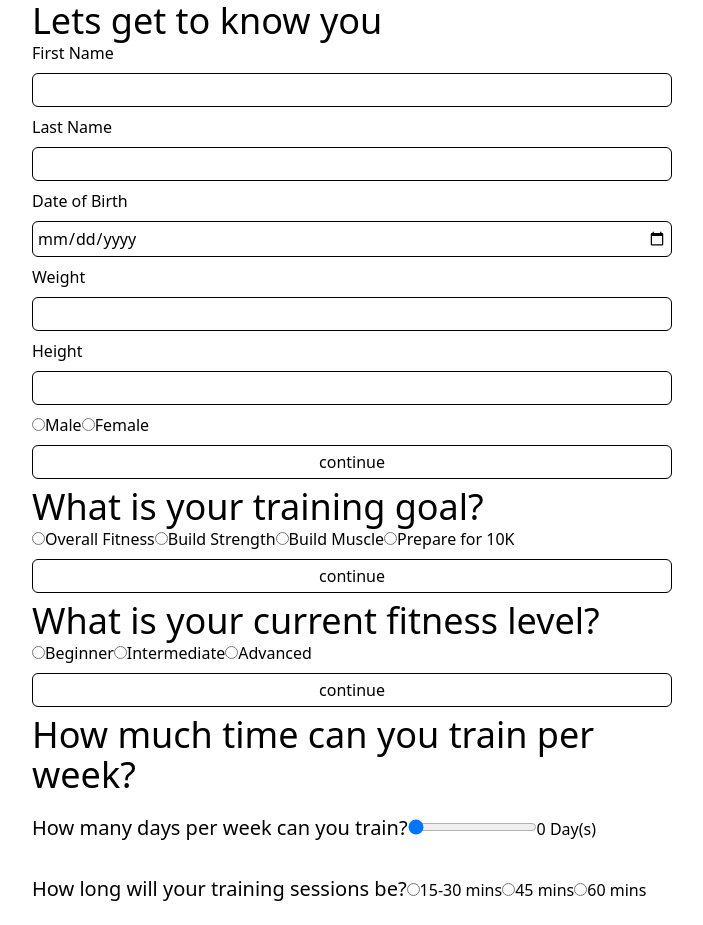
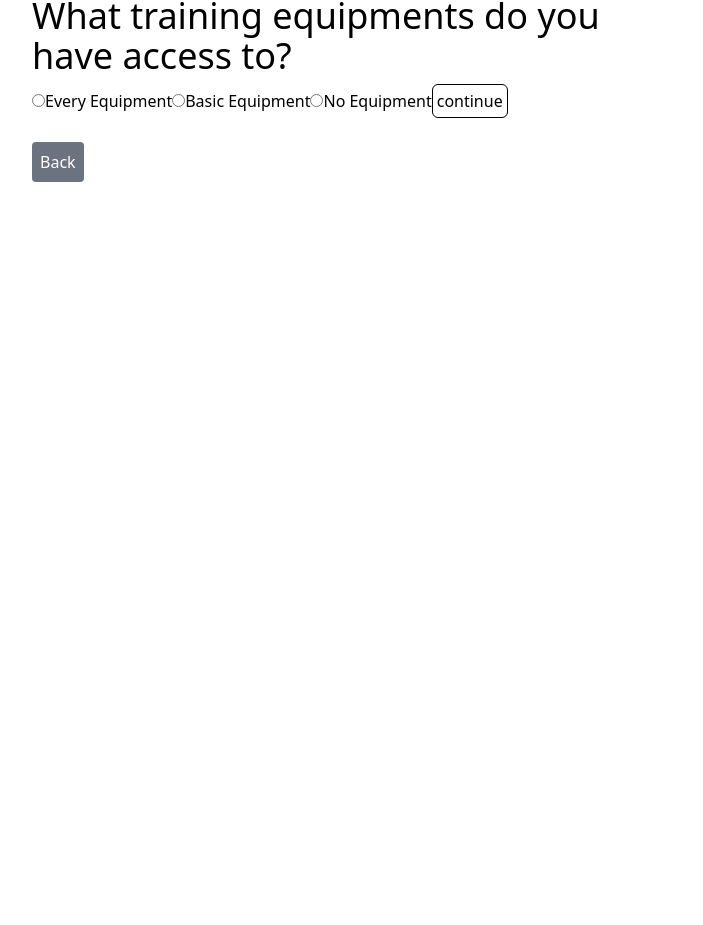
Before and after one commit to everett-wxy/fitness-app-athlete-front-end, a React (Vite) app: page /register in a window 1280 px wide. Shown: the part 311-1236 px from the top of the page, without its empty margins (288-991 px from the left). After the commit the page ends 800 px from the top, so only its background shows below. Built offline with nearby package versions, Linux system fonts and the light colour scheme.

Commit message:
implemented logic to display workout program

```diff
--- a/src/App.jsx
+++ b/src/App.jsx
@@ -1,16 +1,21 @@
 import React from "react";
 import { BrowserRouter as Router, Route, Routes } from "react-router-dom";
+import { WorkoutProgramProvider } from "./context/WorkoutProgramContext.jsx";
 import Login from "./components/Login.jsx";
 import AccountCreation from "./components/AccountCreation.jsx";
+import WorkoutProgram from "./components/WorkoutProgram/WorkoutProgram.jsx";
 
 function App() {
     return (
+        <WorkoutProgramProvider>
             <Router>
                 <Routes>
                     <Route path="/register" element={<AccountCreation />} />
                     <Route path="/login" element={<Login />} />
+                    <Route path='/workoutProgram' element={<WorkoutProgram/>}/>
                 </Routes>
             </Router>
+        </WorkoutProgramProvider>
     );
 }
 
--- a/src/components/AccountCreation.jsx
+++ b/src/components/AccountCreation.jsx
@@ -6,9 +6,13 @@ import TrainingPreferenceGoal from "./TrainingPreferenceGoal";
 import FitnessLevel from "./FitnessLevel";
 import AvailableTime from "./availableTime";
 import EquipmentAccess from "./EquipmentAccess";
+import { useWorkOutProgramContext } from "../context/WorkoutProgramContext";
+import { useNavigate } from "react-router-dom";
+
 
 const AccountCreation = () => {
     const fetchData = useFetch();
+    const [currentStep, setCurrentStep] = useState(6);
     const [formData, setFormData] = useState({
         email: "everett@gmail.com",
         password: "Password123",
@@ -21,9 +25,12 @@ const AccountCreation = () => {
         trainingGoal: "",
         startingFitnessLevel: "",
         availableDaysToTrain: 0,
-        availableTimetoTrain: "",
+        availableTimetoTrain: 0,
         accessToEquipmentLevel: "",
     });
+    const { updateWorkoutProgram  }= useWorkOutProgramContext();
+    const navigate = useNavigate();
+
 
     const [validation, setValidation] = useState({
         passwordValidation: true,
@@ -42,7 +49,8 @@ const AccountCreation = () => {
         if (ok) {
             const { status, message, token } = data;
             localStorage.setItem("token", token);
-            alert("Signed up successfully");
+            console.log("User registered");
+            setCurrentStep(2);
         } else {
             console.error(msg);
             alert("signed up failed");
@@ -58,7 +66,7 @@ const AccountCreation = () => {
         );
 
         if (ok) {
-            alert("User details updated");
+            console.log("User details updated");
         } else {
             console.error(msg);
             alert("User details update failed");
@@ -74,7 +82,7 @@ const AccountCreation = () => {
         );
 
         if (ok) {
-            alert("physical measurement recorded");
+            console.log("physical measurement recorded");
         } else {
             console.error(msg);
             alert("physical measurement failed to record: ");
@@ -90,7 +98,9 @@ const AccountCreation = () => {
         );
 
         if (ok) {
-            alert("physical preference recorded");
+            console.log("Training preference recorded: ");
+
+            setCurrentStep((prevStep) => prevStep + 1);
         } else {
             console.error(msg);
             alert("physical preference failed to record: ");
@@ -98,17 +108,38 @@ const AccountCreation = () => {
     };
 
     const createEquipmentAccess = async (formData) => {
-        const { ok, msg } = (await fetchData(
+        const { ok, msg } = await fetchData(
             "/update/accessToEquipments",
             "POST",
             formData,
             true
-        ));
+        );
         if (ok) {
             alert("Equipment access recorded");
         } else {
             console.error(msg);
             alert("Equipment access failed to record:");
+        }
+    };
+
+    const generateWorkout = async () => {
+        const { ok, msg, data } = await fetchData(
+            "/workoutProgram/create",
+            "POST",
+            null,
+            true
+        );
+
+        if (ok) {
+            // If successful, alert the user and handle the workout data
+            alert("Workout program generated");
+            console.log("Generated workout program:", data); // Log the workout data to check
+
+            updateWorkoutProgram(data.trainingProgram);
+            navigate("/workoutProgram");
+        } else {
+            console.error(msg);
+            alert("Workout program failed to generate");
         }
     };
 
@@ -181,13 +212,13 @@ const AccountCreation = () => {
     const handleSubmit = (e) => {
         e.preventDefault();
         registerNewUser(formData);
-        console.log("User registered:", formData);
     };
 
     const basicInfoSubmit = (e) => {
         e.preventDefault();
         updateUser(formData);
         createPhysicalMeasurement(formData);
+        setCurrentStep(3);
     };
 
     const trainingPreferenceSubmit = (e) => {
@@ -198,42 +229,67 @@ const AccountCreation = () => {
     const equipmentAccessSubmit = (e) => {
         e.preventDefault();
         createEquipmentAccess(formData);
+        generateWorkout();
+    };
+
+    const handleBack = () => {
+        setCurrentStep((prevStep) => prevStep - 1);
     };
 
     return (
-        <div className="flex flex-col items-center h-screen">
+        <div className="flex flex-col justify-center items-center h-screen">
             <div className="flex-col w-6/12">
+                {currentStep === 1 && (
                     <SignUp
                         handleSubmit={handleSubmit}
                         handleChange={handleChange}
                         formData={formData}
                         validation={validation}
                     />
+                )}
+                {currentStep === 2 && (
                     <BasicInfo
                         basicInfoSubmit={basicInfoSubmit}
                         handleChange={handleChange}
                         formData={formData}
                     />
+                )}
+                {currentStep === 3 && (
                     <TrainingPreferenceGoal
                         trainingPreferenceSubmit={trainingPreferenceSubmit}
                         handleChange={handleChange}
                         formData={formData}
                     />
+                )}
+                {currentStep === 4 && (
                     <FitnessLevel
                         trainingPreferenceSubmit={trainingPreferenceSubmit}
                         handleChange={handleChange}
                         formData={formData}
                     />
+                )}
+                {currentStep === 5 && (
                     <AvailableTime
                         trainingPreferenceSubmit={trainingPreferenceSubmit}
                         handleChange={handleChange}
                         formData={formData}
                     />
+                )}
+                {currentStep === 6 && (
                     <EquipmentAccess
                         equipmentAccessSubmit={equipmentAccessSubmit}
                         handleChange={handleChange}
                         formData={formData}
                     />
+                )}
+                {currentStep > 2 && (
+                    <button
+                        onClick={handleBack}
+                        className="bg-gray-500 text-white p-2 rounded mt-4"
+                    >
+                        Back
+                    </button>
+                )}
             </div>
         </div>
     );
--- a/src/components/AvailableTime.jsx
+++ b/src/components/AvailableTime.jsx
@@ -1,6 +1,10 @@
 import React from "react";
 
-const AvailableTime = ({ trainingPreferenceSubmit, handleChange, formData }) => {
+const AvailableTime = ({
+    trainingPreferenceSubmit,
+    handleChange,
+    formData,
+}) => {
     return (
         <>
             <h1 className="text-4xl font-medium">
@@ -34,34 +38,23 @@ const AvailableTime = ({ trainingPreferenceSubmit, handleChange, formData }) =>
                         How long will your training sessions be?
                     </label>
                     <input
-                        type="radio"
+                        type="range"
+                        id="trainingTimeSlider"
                         name="availableTimetoTrain"
-                        value="15-30 mins"
-                        id="15-30mins"
-                        checked={formData.availableTimetoTrain === "15-30 mins"}
+                        min="15"
+                        max="60"
+                        step="15"
+                        value={formData.availableTimetoTrain}
                         onChange={handleChange}
+                        className="my-2"
                     />
-                    <label htmlFor="15-30mins">15-30 mins</label>
-
-                    <input
-                        type="radio"
-                        name="availableTimetoTrain"
-                        value="45 mins"
-                        id="45mins"
-                        checked={formData.availableTimetoTrain === "45 mins"}
-                        onChange={handleChange}
-                    />
-                    <label htmlFor="45mins">45 mins</label>
-
-                    <input
-                        type="radio"
-                        name="availableTimetoTrain"
-                        value="60 mins"
-                        id="60mins"
-                        checked={formData.availableTimetoTrain === "60 mins"}
-                        onChange={handleChange}
-                    />
-                    <label htmlFor="60mins">60 mins</label>
+                     <div className="flex justify-between">
+                        <span>15 mins</span>
+                        <span>30 mins</span>
+                        <span>45 mins</span>
+                        <span>60 mins</span>
+                    </div>
+                    <span>Selected: {formData.availableTimetoTrain} mins</span>
                 </div>
                 <button
                     className="border border-black rounded-md p-1 my-2"
--- /dev/null
+++ b/src/components/WorkoutProgram/WorkoutProgram.jsx
@@ -0,0 +1,38 @@
+import React from "react";
+import { useWorkOutProgramContext } from "../../context/WorkoutProgramContext";
+
+const WorkoutProgram = () => {
+    const { workoutProgram } = useWorkOutProgramContext();
+    console.log("Workout Program in Component:", workoutProgram);
+
+    return (
+        <div>
+            {workoutProgram ? (
+                workoutProgram.map((week, index) => (
+                    <div key={index}>
+                        <h3>Week {week.week}</h3>
+                        {week.workouts.map((workout, i) => (
+                            <div key={i}>
+                                <h4>Day {workout.day}</h4>
+                                {Object.entries(workout.workout).map(
+                                    ([muscleGroup, details], j) => (
+                                        <p key={j}>
+                                            {muscleGroup}: {details.exercise} -{" "}
+                                            {details.sets} sets of{" "}
+                                            {details.reps} reps at{" "}
+                                            {details.liftingWeights}kg
+                                        </p>
+                                    )
+                                )}
+                            </div>
+                        ))}
+                    </div>
+                ))
+            ) : (
+                <p>No workout program available. Please generate one.</p>
+            )}
+        </div>
+    );
+};
+
+export default WorkoutProgram;
--- /dev/null
+++ b/src/context/WorkoutProgramContext.jsx
@@ -0,0 +1,27 @@
+import React, { createContext, useContext, useState } from "react";
+
+//creating the context object that holds the workout program data
+const WorkoutProgramContext = createContext();
+
+// create the custom hook that simplifies accesing the context data
+export const useWorkOutProgramContext = () => {
+    return useContext(WorkoutProgramContext);
+};
+
+// create the provider component that will wrap the app to provide context data
+export const WorkoutProgramProvider = ({ children }) => {
+    const [workoutProgram, setWorkoutProgram] = useState(null);
+
+    const updateWorkoutProgram = (data) => {
+        console.log("Workout Program Updated:", data); // Check data here
+        setWorkoutProgram(data);
+    };
+
+    return (
+        <WorkoutProgramContext.Provider
+            value={{ workoutProgram, updateWorkoutProgram }}
+        >
+            {children}
+        </WorkoutProgramContext.Provider>
+    );
+};
```
Lines whose indentation alone changed are shown as unchanged.
